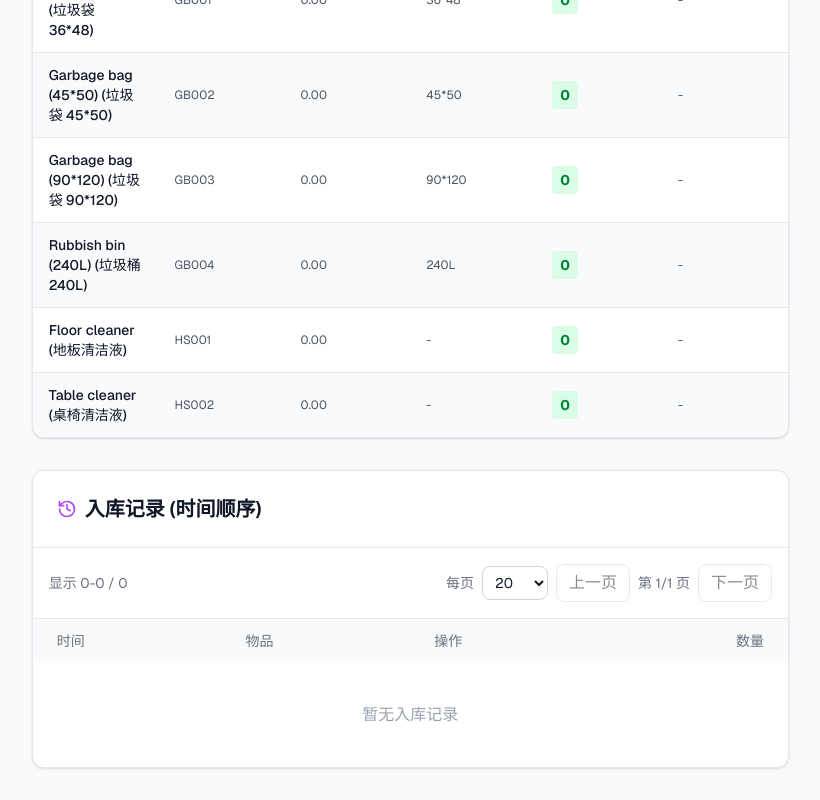
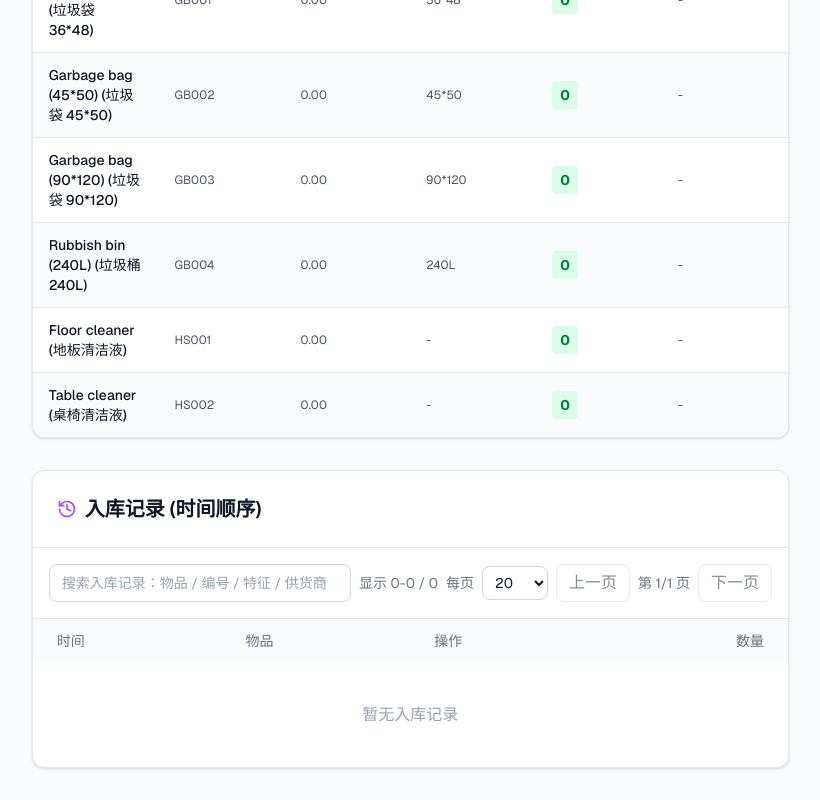
Before and after one commit to hwxue1222/jwdnoodles, a Next.js app: page / in a window 1280 px wide. Shown: the part 1354-2154 px from the top of the page, without its empty margins (427-1247 px from the left). Built offline with nearby package versions, Linux system fonts and the light colour scheme.

Commit message:
feat: 入库记录支持关键字搜索

```diff
--- a/src/app/page.tsx
+++ b/src/app/page.tsx
@@ -151,6 +151,7 @@ export default function Home() {
   const [transactions, setTransactions] = useState<Transaction[]>([]);
   const [selectedItemId, setSelectedItemId] = useState('');
   const [inventorySearch, setInventorySearch] = useState('');
+  const [transactionsSearch, setTransactionsSearch] = useState('');
   const [inventoryPageSize, setInventoryPageSize] = useState<number>(20);
   const [inventoryPageIndex, setInventoryPageIndex] = useState(0);
   const [transactionsPageSize, setTransactionsPageSize] = useState<number>(20);
@@ -444,14 +445,37 @@ export default function Home() {
         ? inventoryTotal
         : Math.min(inventoryTotal, (safeInventoryPageIndex + 1) * inventoryPageSize);
 
-  const transactionsTotal = transactions.length;
+  const transactionsSearchTokens = transactionsSearch
+    .toLowerCase()
+    .trim()
+    .split(/\s+/)
+    .filter(Boolean);
+
+  const inventoryLookup = inventory.reduce(
+    (acc, item) => {
+      acc[item.id] = item;
+      return acc;
+    },
+    {} as Record<string, InventoryItem>
+  );
+
+  const filteredTransactions =
+    transactionsSearchTokens.length === 0
+      ? transactions
+      : transactions.filter((t) => {
+          const inv = t.itemId ? inventoryLookup[t.itemId] : undefined;
+          const haystack = `${t.itemName} ${inv?.itemCode ?? ''} ${inv?.features ?? ''} ${inv?.supplier ?? ''}`.toLowerCase();
+          return transactionsSearchTokens.every((token) => haystack.includes(token));
+        });
+
+  const transactionsTotal = filteredTransactions.length;
   const transactionsPageCount =
     transactionsPageSize === 0 ? 1 : Math.max(1, Math.ceil(transactionsTotal / transactionsPageSize));
   const safeTransactionsPageIndex = Math.min(transactionsPageIndex, transactionsPageCount - 1);
   const pagedTransactions =
     transactionsPageSize === 0
-      ? transactions
-      : transactions.slice(
+      ? filteredTransactions
+      : filteredTransactions.slice(
           safeTransactionsPageIndex * transactionsPageSize,
           safeTransactionsPageIndex * transactionsPageSize + transactionsPageSize
         );
@@ -471,6 +495,10 @@ export default function Home() {
   useEffect(() => {
     setInventoryPageIndex(0);
   }, [inventorySearch]);
+
+  useEffect(() => {
+    setTransactionsPageIndex(0);
+  }, [transactionsSearch]);
 
   useEffect(() => {
     if (inventoryPageIndex > inventoryPageCount - 1) setInventoryPageIndex(inventoryPageCount - 1);
@@ -1011,11 +1039,18 @@ export default function Home() {
                 </h2>
               </div>
               <div className="border-b border-gray-200 dark:border-zinc-800 p-4">
-                <div className="flex flex-col sm:flex-row sm:items-center sm:justify-between gap-2">
-                  <div className="text-sm text-gray-500 whitespace-nowrap">
-                    显示 {transactionsStart}-{transactionsEnd} / {transactionsTotal}
-                  </div>
-                  <div className="flex flex-wrap items-center gap-2">
+                <div className="grid grid-cols-1 md:grid-cols-[minmax(260px,1fr)_auto] items-center gap-2">
+                  <input
+                    type="text"
+                    value={transactionsSearch}
+                    onChange={(e) => setTransactionsSearch(e.target.value)}
+                    placeholder="搜索入库记录：物品 / 编号 / 特征 / 供货商"
+                    className="w-full md:max-w-[420px] px-3 py-2 rounded-lg border border-gray-300 dark:border-zinc-700 bg-transparent focus:ring-2 focus:ring-blue-500 outline-none transition-all text-sm text-gray-900 dark:text-gray-100 placeholder:text-gray-400 dark:placeholder:text-gray-500"
+                  />
+                  <div className="flex flex-wrap items-center justify-start md:justify-end gap-2">
+                    <div className="text-sm text-gray-500 whitespace-nowrap">
+                      显示 {transactionsStart}-{transactionsEnd} / {transactionsTotal}
+                    </div>
                     <div className="flex items-center gap-2">
                       <span className="text-sm text-gray-500 whitespace-nowrap">每页</span>
                       <select
@@ -1060,6 +1095,8 @@ export default function Home() {
               <div className="sm:hidden divide-y divide-gray-200 dark:divide-zinc-800">
                 {transactions.length === 0 ? (
                   <div className="px-6 py-10 text-center text-gray-400">暂无入库记录</div>
+                ) : filteredTransactions.length === 0 ? (
+                  <div className="px-6 py-10 text-center text-gray-400">没有匹配结果</div>
                 ) : (
                   pagedTransactions.map((t) => (
                     <div key={t.id} className="p-4">
@@ -1093,6 +1130,10 @@ export default function Home() {
                       <tr>
                         <td colSpan={4} className="px-6 py-10 text-center text-gray-400">暂无入库记录</td>
                       </tr>
+                    ) : filteredTransactions.length === 0 ? (
+                      <tr>
+                        <td colSpan={4} className="px-6 py-10 text-center text-gray-400">没有匹配结果</td>
+                      </tr>
                     ) : (
                       pagedTransactions.map((t) => (
                         <tr key={t.id} className="hover:bg-gray-50 dark:hover:bg-zinc-800/30 transition-colors">
```
